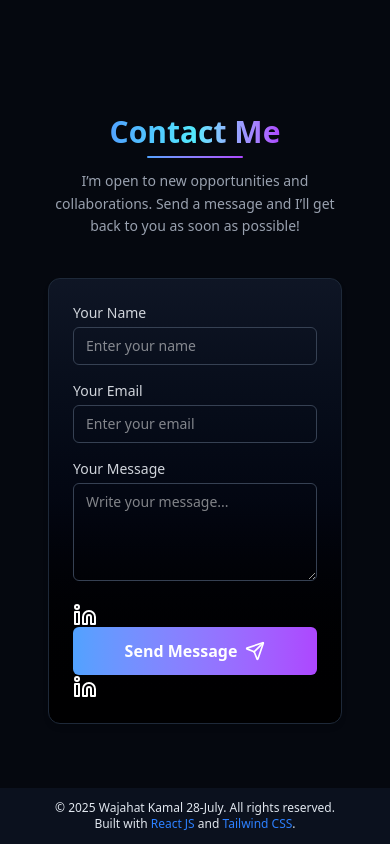
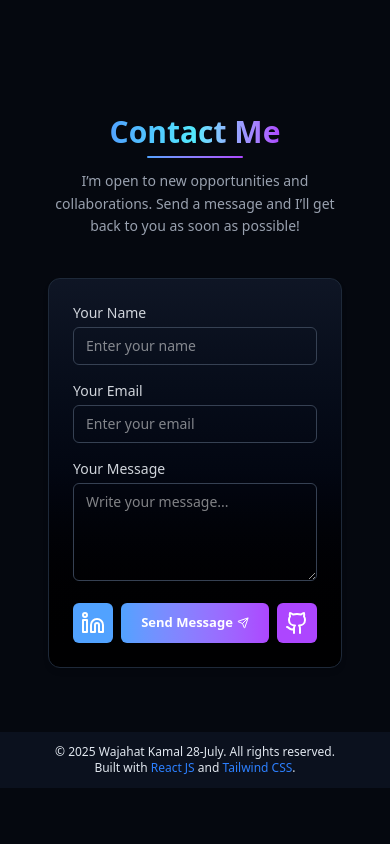
Before and after one commit to wajahat-kamal/Dev-Portfolio, a React (Vite) app: page / in a window 390 px wide. Shown: the part 2921-3765 px from the top of the page. After the commit the page ends 3709 px from the top, so only its background shows below. Built offline with nearby package versions, Linux system fonts and the light colour scheme.

Commit message:
Refactor ContactSection component: enhance layout by adjusting button styles, adding a GitHub link, and improving accessibility with target attributes for social media links.

```diff
--- a/src/components/ContactSection.jsx
+++ b/src/components/ContactSection.jsx
@@ -131,25 +131,33 @@ export const ContactSection = () => {
             </div>
 
             {/* Submit Button */}
-            <div className="w-full h-full">
-
-            <a href="https://linkedin.com/in/wajahat-kamal/" className="bg-gradient-to-r from-blue-400 to-purple-500"><Linkedin/></a>
+            <div className="w-full flex flex-row justify-center items-center gap-2">
+              <a
+                href="https://linkedin.com/in/wajahat-kamal/"
+                target="_blank"
+                className="bg-blue-400 h-10 p-2 rounded-md hover:scale-[1.02] transition-all duration-300"
+              >
+                <Linkedin />
+              </a>
 
               <button
                 type="submit"
                 disabled={status.loading}
-              className={`w-full flex items-center justify-center gap-2 py-3 rounded-md font-semibold text-white
+                className={`w-80 flex items-center justify-center gap-1  h-10 rounded-md font-semibold text-white md:text-lg text-[13px]
               bg-gradient-to-r from-blue-400 to-purple-500 hover:scale-[1.02] transition-all duration-300
               ${status.loading ? "opacity-70 cursor-not-allowed" : ""}`}
               >
                 {status.loading ? "Sending..." : "Send Message"}
-              {!status.loading && <Send className="w-5 h-5" />}
+                {!status.loading && <Send className="w-3 h-3 md:w-4 md:h-4" />}
               </button>
-            <a href="https://linkedin.com/in/wajahat-kamal/" className="bg-gradient-to-r from-blue-400 to-purple-500"><Linkedin/></a>
-
-
+              <a
+                href="https://github.com/wajahat-kamal/"
+                target="_blank"
+                className="bg-purple-500 h-10 p-2 rounded-md hover:scale-[1.02] transition-all duration-300"
+              >
+                <Github />
+              </a>
             </div>
-
 
             {/* Status Message */}
             {status.message && (
```
Lines whose indentation alone changed are shown as unchanged.
